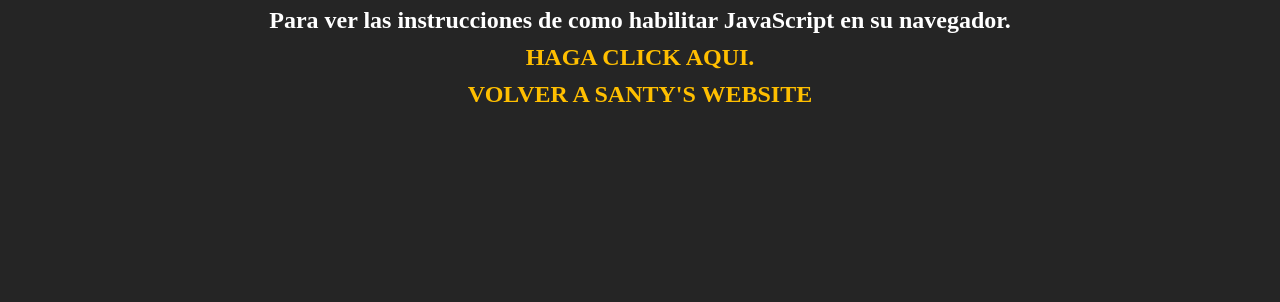
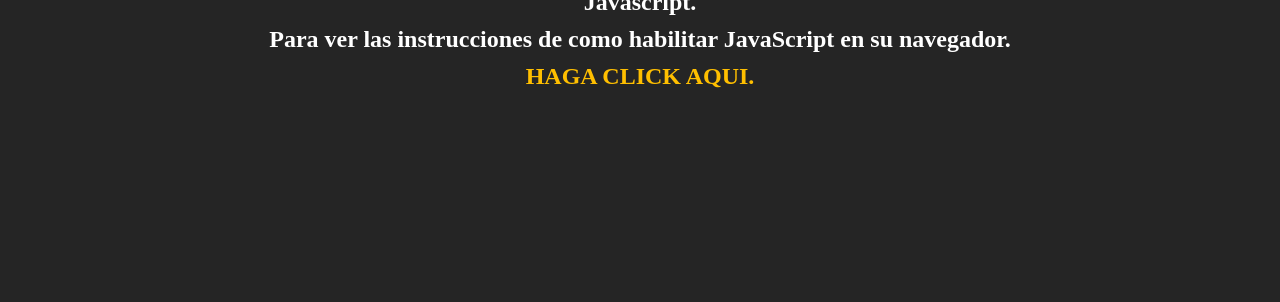
Before and after one commit to santycubilloss/noscript, a plain HTML site: page index.html in a window 1280 px wide. Shown: the part 498-800 px from the top of the page. Drawn offline with Linux system fonts and the light colour scheme.

Commit message:
Update index.html

```diff
--- a/index.html
+++ b/index.html
@@ -13,6 +13,5 @@
 			<h2>Este sitio requiere Javascript para funcionar, habilite Javascript en su navegador o use un navegador compatible con Javascript.</h2>
 			<h2>Para ver las instrucciones de como habilitar JavaScript en su navegador.</h2>
 			<a href="https://www.enable-javascript.com/es/"><h2>HAGA CLICK AQUI.</h2></a>
-			<a href="http://santyswebsite.epizy.com/"><h2>VOLVER A SANTY'S WEBSITE</h2></a>
 	</body>
 </html>
```
